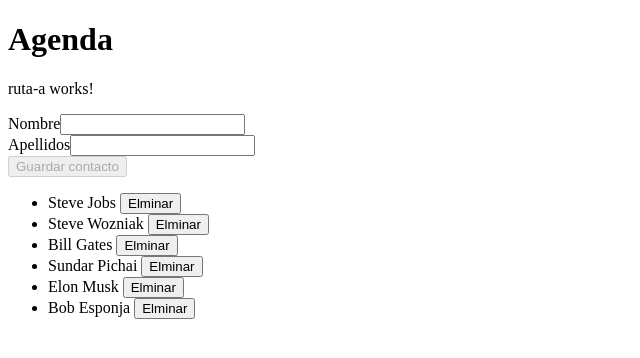
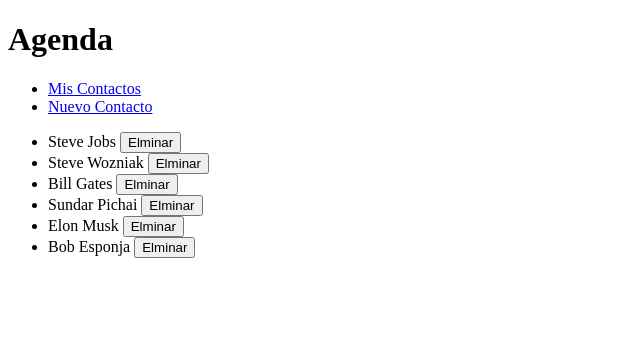
Before and after one commit to vik000/agenda, an Angular app: page /lista-contactos in a window 1280 px wide. Shown: the top 358 px of the page, without its empty margins (0-640 px from the left). Built offline with nearby package versions, Linux system fonts and the light colour scheme.

Commit message:
Añadimos Router y SPA navigation

```diff
--- a/src/app/app.component.html
+++ b/src/app/app.component.html
@@ -2,20 +2,21 @@
   <h1>Agenda</h1>
 </header>
 
+<!--
+Barra de navegación.
+En la directiva routerLink indicamos la ruta (path)
+a la cual queremos navegar cuando pulsemos sobre dicho enlace.
+Esta ruta tiene que estar definida en el módulo de routing.
+-->
+<nav>
+  <ul>
+    <li><a routerLink="/lista-contactos">Mis Contactos</a></li>
+    <li><a routerLink="/nuevo-contacto">Nuevo Contacto</a></li>
+  </ul>
+</nav>
 
 <!-- Zona dinámica -->
 <router-outlet></router-outlet>
-
-<app-formulario-contacto (botonGuardarPulsado)="crearContacto($event)"></app-formulario-contacto>
-
-<app-lista-contactos
-[contactos]="nombres"
-(botonEliminarPulsado)="contactoEliminado($event)">
-<!--Con [contactos] estoy evaluando primero el array de string/clase Contacto
-antes de pasarlo como atributo. Es necesario en @Input-->
-</app-lista-contactos>
-
-
 
 <!-- Otros ejemplos de uso de [contactos]: -->
 <!-- <app-lista-contactos [contactos]="nombres2"></app-lista-contactos>
--- a/src/app/app.component.ts
+++ b/src/app/app.component.ts
@@ -1,13 +1,12 @@
-import { Component, OnInit } from '@angular/core';
-import { ContactosService } from './contactos.service';
-import { Contacto } from './contacto';
+import { Component } from '@angular/core';
 
 @Component({
   selector: 'app-root', //Esto crea el tag html
   templateUrl: './app.component.html', //Esto son los html y css del encapsulado.
   styleUrls: ['./app.component.css']
 })
-export class AppComponent implements OnInit{
+
+export class AppComponent {
 
     // nombres2:string[]=[
     //   "Calamardo",
@@ -17,31 +16,6 @@
     // nombres3:string[]=[
     //   "Chiquito de la Calzada"
     // ];
- nombres:Contacto[];
-
-//para hacer la inyección de dependencias de un servicio
-//debemos hacerlo en el constructor de la clase.
-//Anotamos un parámetro con el tipo de sercicio a inyectar
-//y añadimos el modificador de acceso correspondiente al parámetro.
-constructor(private _contactosService:ContactosService){
-  console.log('Componente isntanciado y servicio inyectado');
-}
-
-  ngOnInit():void{ //con void estamos tipando la clase de la función.
-    console.log('Estoy en el hook OnInit! :D');
-    this.nombres = this._contactosService.obtenerContactos();
-  }
-
-  crearContacto(contacto:Contacto):void{
-    //vamos a buscar el servicio.
-    this._contactosService.agregarContacto(contacto);
-    this.nombres = this._contactosService.obtenerContactos();
-  }
 
 
-  contactoEliminado(nombre:Contacto):void{
-    //console.log(nombre);
-    this._contactosService.contactoEliminado(nombre);
-    this.nombres = this._contactosService.obtenerContactos(); //con esto estoy actualizando los valores de la lista, que si no no sale
-  }
 }
--- a/src/app/ruta-a/ruta-a.component.html
+++ b/src/app/ruta-a/ruta-a.component.html
@@ -1,3 +1,6 @@
-<p>
-  ruta-a works!
-</p>
+<app-lista-contactos
+[contactos]="nombres"
+(botonEliminarPulsado)="contactoEliminado($event)">
+<!--Con [contactos] estoy evaluando primero el array de string/clase Contacto
+antes de pasarlo como atributo. Es necesario en @Input-->
+</app-lista-contactos>
--- a/src/app/ruta-a/ruta-a.component.ts
+++ b/src/app/ruta-a/ruta-a.component.ts
@@ -1,4 +1,6 @@
 import { Component, OnInit } from '@angular/core';
+import { ContactosService } from '../contactos.service';
+import { Contacto } from '../contacto';
 
 @Component({
   selector: 'app-ruta-a',
@@ -7,9 +9,24 @@
 })
 export class RutaAComponent implements OnInit {
 
-  constructor() { }
+  nombres:Contacto[];
+  //para hacer la inyección de dependencias de un servicio
+  //debemos hacerlo en el constructor de la clase.
+  //Anotamos un parámetro con el tipo de sercicio a inyectar
+  //y añadimos el modificador de acceso correspondiente al parámetro.
+  constructor(private _contactosService:ContactosService) {
 
-  ngOnInit() {
+  }
+
+  ngOnInit():void{ //con void estamos tipando la clase de la función.
+    //console.log('Estoy en el hook OnInit! :D');
+    this.nombres = this._contactosService.obtenerContactos();
+  }
+
+  contactoEliminado(nombre:Contacto):void{
+    //console.log(nombre);
+    this._contactosService.contactoEliminado(nombre);
+    this.nombres = this._contactosService.obtenerContactos(); //con esto estoy actualizando los valores de la lista, que si no no sale
   }
 
 }
--- a/src/app/ruta-b/ruta-b.component.html
+++ b/src/app/ruta-b/ruta-b.component.html
@@ -1,3 +1 @@
-<p>
-  ruta-b works!
-</p>
+<app-formulario-contacto (botonGuardarPulsado)="crearContacto($event)"></app-formulario-contacto>
--- a/src/app/ruta-b/ruta-b.component.ts
+++ b/src/app/ruta-b/ruta-b.component.ts
@@ -1,15 +1,26 @@
 import { Component, OnInit } from '@angular/core';
+import { ContactosService } from '../contactos.service';
+import { Contacto } from '../contacto';
+import { Router } from '@angular/router';
 
 @Component({
   selector: 'app-ruta-b',
   templateUrl: './ruta-b.component.html',
   styleUrls: ['./ruta-b.component.css']
 })
-export class RutaBComponent implements OnInit {
+export class RutaBComponent {
 
-  constructor() { }
+  nombres:Contacto[];
 
-  ngOnInit() {
+  constructor(
+    private _contactosService:ContactosService,
+    private _router: Router
+  ) { }
+
+  crearContacto(contacto:Contacto):void{
+    //vamos a buscar el servicio.
+    this._contactosService.agregarContacto(contacto);
+    this._router.navigate(['/lista-contactos']);
   }
 
 }
```
